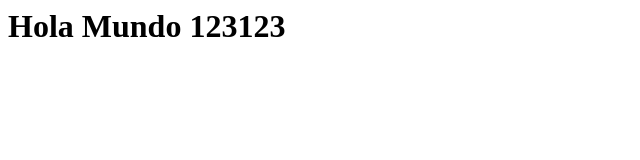
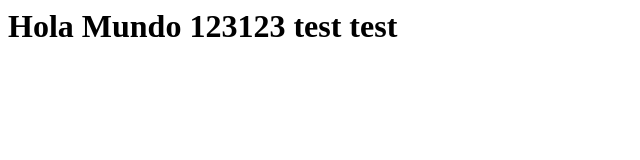
Before and after one commit to niantequera/clasecloudcomputing1, a plain HTML site: page index.html in a window 1280 px wide. Shown: the whole page, without its empty margins (0-640 px from the left). Drawn offline with Linux system fonts and the light colour scheme.

Commit message:
testest2

```diff
--- a/index.html
+++ b/index.html
@@ -1 +1 @@
-<h1>Hola Mundo 123123</h1>
+<h1>Hola Mundo 123123  test test</h1>
```
